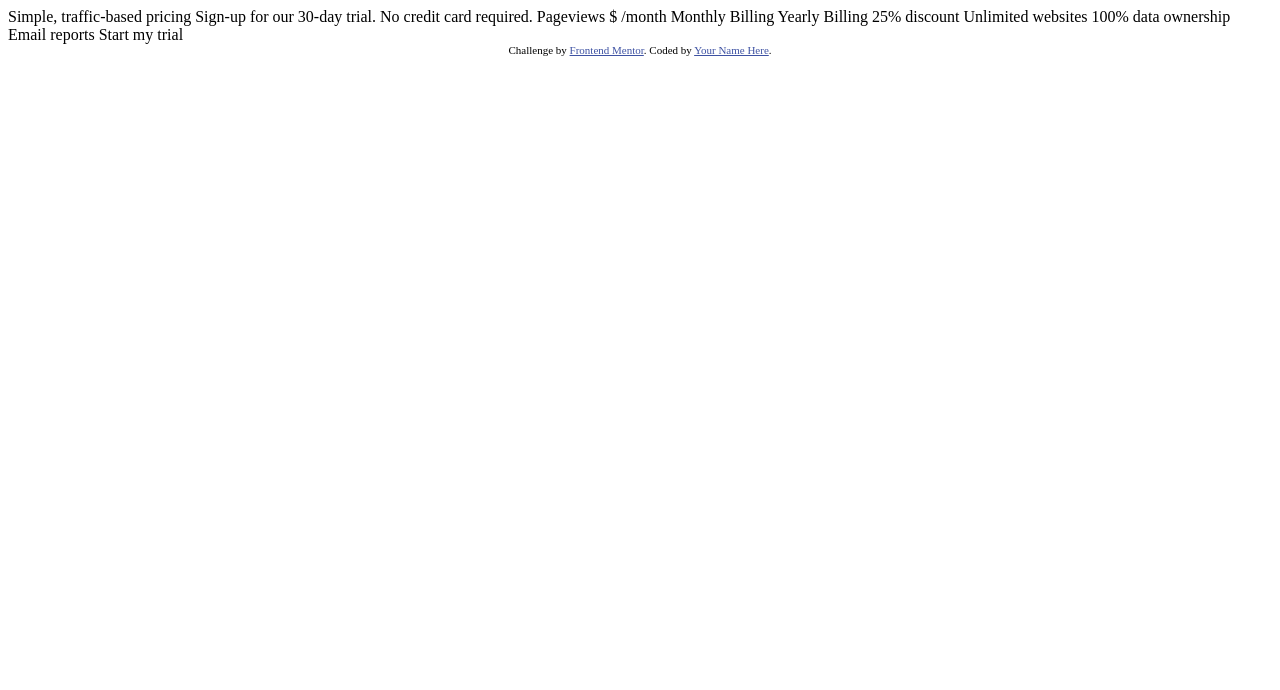
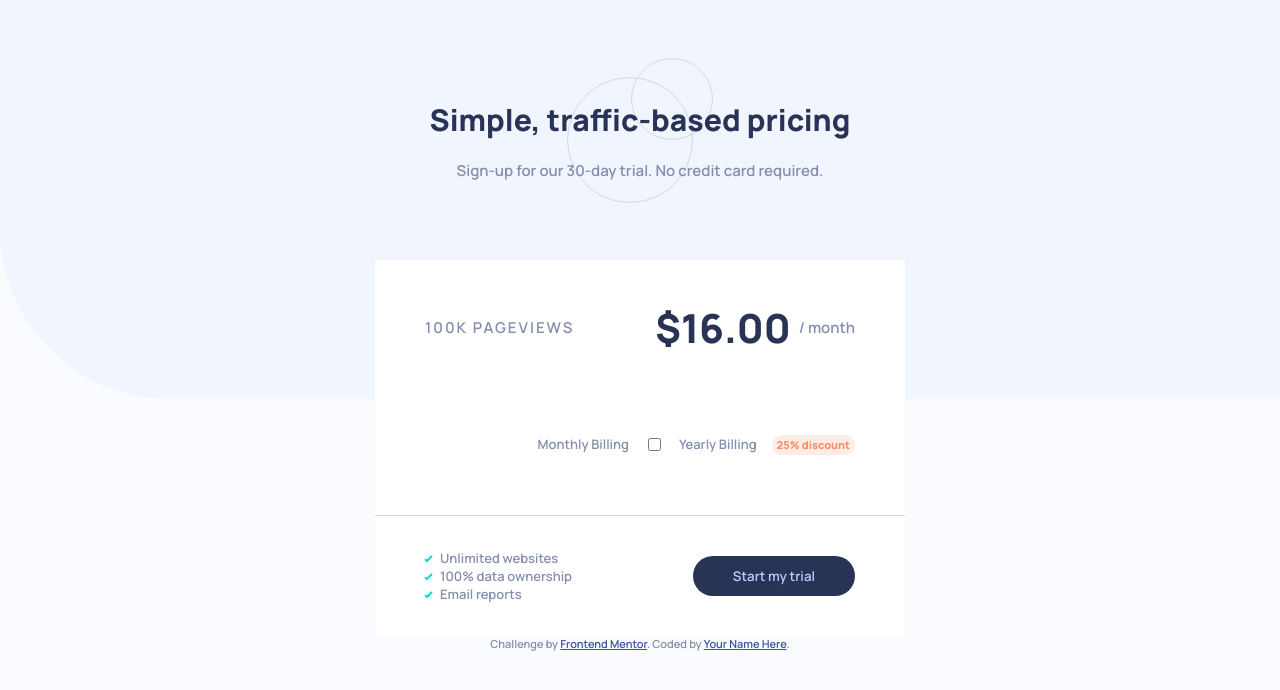
Before and after one commit to JordansGit/interactive-pricing-component, a plain HTML site: page index.html in a window 1280 px wide. Drawn offline with Linux system fonts and the light colour scheme.

Commit message:
some css work

```diff
--- /dev/null
+++ b/css/style.css
@@ -0,0 +1,119 @@
+.attribution { font-size: 11px; text-align: center; }
+.attribution a { color: hsl(228, 45%, 44%); }
+
+* {
+  font-family: 'Manrope', sans-serif;
+  font-weight: 600;
+  color: hsl(225, 20%, 60%);
+}
+
+body {
+  font-size: 15px;
+  background: url('../images/bg-pattern.svg') no-repeat top hsl(230, 100%, 99%);
+  background-size: 100% auto;
+  text-align: center;
+  height: 100vh;
+  width: 100vw;
+  margin: 0;
+  /*
+  display: flex;
+  justify-content: center;
+  align-items: center;
+  flex-direction: column;*/
+}
+
+h1 {
+  color: hsl(227, 35%, 25%);
+  font-weight: 800;
+}
+
+p {
+  margin: 0;
+}
+
+.header {
+  background: url('../images/pattern-circles.svg') no-repeat center;
+  padding: 30px 0 30px 0;
+  height: 200px;
+  display: flex;
+  flex-direction: column;
+  justify-content: center;
+}
+
+section {
+  display: flex;
+  flex-direction: column;
+  background: white;
+  width: 530px;
+  margin: 0 auto;
+  text-align: left;
+}
+
+/* SECTION TOP */
+.section-top {
+  display: flex;
+  justify-content: space-between;
+  align-items: center;
+  padding: 40px 50px 20px 50px;
+}
+
+.page-views {
+  text-transform: uppercase;
+  letter-spacing: 2px;
+}
+
+.inline {
+  display: flex;
+  align-items: center;
+}
+
+#cost {
+  color: hsl(227, 35%, 25%);
+  font-size: 40px;
+  font-weight: 800;
+  margin-right: 8px;
+}
+
+/* SECTION MIDDLE */
+.section-middle {
+  display: flex;
+  justify-content: flex-end;
+  gap: 15px;
+  font-size: 13px;
+  margin: 40px 0;
+  padding: 20px 50px;
+}
+
+.discount {
+  background: hsl(14, 92%, 95%);
+  color: hsl(15, 100%, 70%);
+  font-size: 11px;
+  font-weight: 800;
+  border-radius: 10px;
+  padding: 2px 5px;
+}
+
+
+/* SECTION BOTTOM */
+.section-bottom {
+  display: flex;
+  justify-content: space-between;
+  border-top: 1px solid hsl(223, 50%, 87%);
+  align-items: center;
+  padding: 20px 50px;
+}
+
+ul {
+  list-style-image: url('../images/icon-check.svg');
+  padding-left: 15px;
+  font-size: 13px;
+}
+
+button {
+  background: hsl(227, 35%, 25%);
+  color: hsl(226, 100%, 87%);
+  border: none;
+  border-radius: 25px;
+  padding: 5px 40px;
+  height: 40px;
+}
--- a/index.html
+++ b/index.html
@@ -5,35 +5,57 @@
   <meta name="viewport" content="width=device-width, initial-scale=1.0"> <!-- displays site properly based on user's device -->
 
   <link rel="icon" type="image/png" sizes="32x32" href="./images/favicon-32x32.png">
+  <link rel="stylesheet" href="./css/style.css">
+
+  <link rel="preconnect" href="https://fonts.googleapis.com">
+  <link rel="preconnect" href="https://fonts.gstatic.com" crossorigin>
+  <link href="https://fonts.googleapis.com/css2?family=Manrope:wght@600;800&display=swap" rel="stylesheet">
 
   <title>Frontend Mentor | Interactive pricing component</title>
 
-  <!-- Feel free to remove these styles or customise in your own stylesheet 👍 -->
-  <style>
-    .attribution { font-size: 11px; text-align: center; }
-    .attribution a { color: hsl(228, 45%, 44%); }
-  </style>
 </head>
 <body>
 
-  Simple, traffic-based pricing
-  Sign-up for our 30-day trial. No credit card required.
+  <div class="header">
+    <h1>Simple, traffic-based pricing</h1>
+    <p>Sign-up for our 30-day trial. No credit card required.</p>
+  </div>
 
-  Pageviews
-  $ /month
+  <section>
+    <div class="section-top">
+      <p class="page-views">100k Pageviews</p>
+      <p class="inline"><span id="cost">$16.00</span> / month</p>  <!-- delete the 16.00, it should appear via js -->
+    </div>
+    <!-- slider -->
+    <div class="section-middle">
+      <p>Monthly Billing</p>
 
-  Monthly Billing
-  Yearly Billing 25% discount
+      <label class="switch">      <!-- toggle -->
+        <input type="checkbox">
+        <span class="slider"></span>
+      </label>
 
-  Unlimited websites
-  100% data ownership
-  Email reports
+      <p>Yearly Billing</p>
+      <p class="discount">25% discount</p>
+    </div>
 
-  Start my trial
+    <div class="section-bottom">
+      <ul>
+        <li>Unlimited websites</li>
+        <li>100% data ownership</li>
+        <li>Email reports</li>
+      </ul>
+
+      <button>Start my trial</button>
+    </div>
+  </section>
+
 
   <div class="attribution">
     Challenge by <a href="https://www.frontendmentor.io?ref=challenge" target="_blank">Frontend Mentor</a>.
     Coded by <a href="#">Your Name Here</a>.
   </div>
+
+  <script src="./js/script.js"></script>
 </body>
 </html>
```
Also changed, not shown: js/script.js (added), 1 other file.
